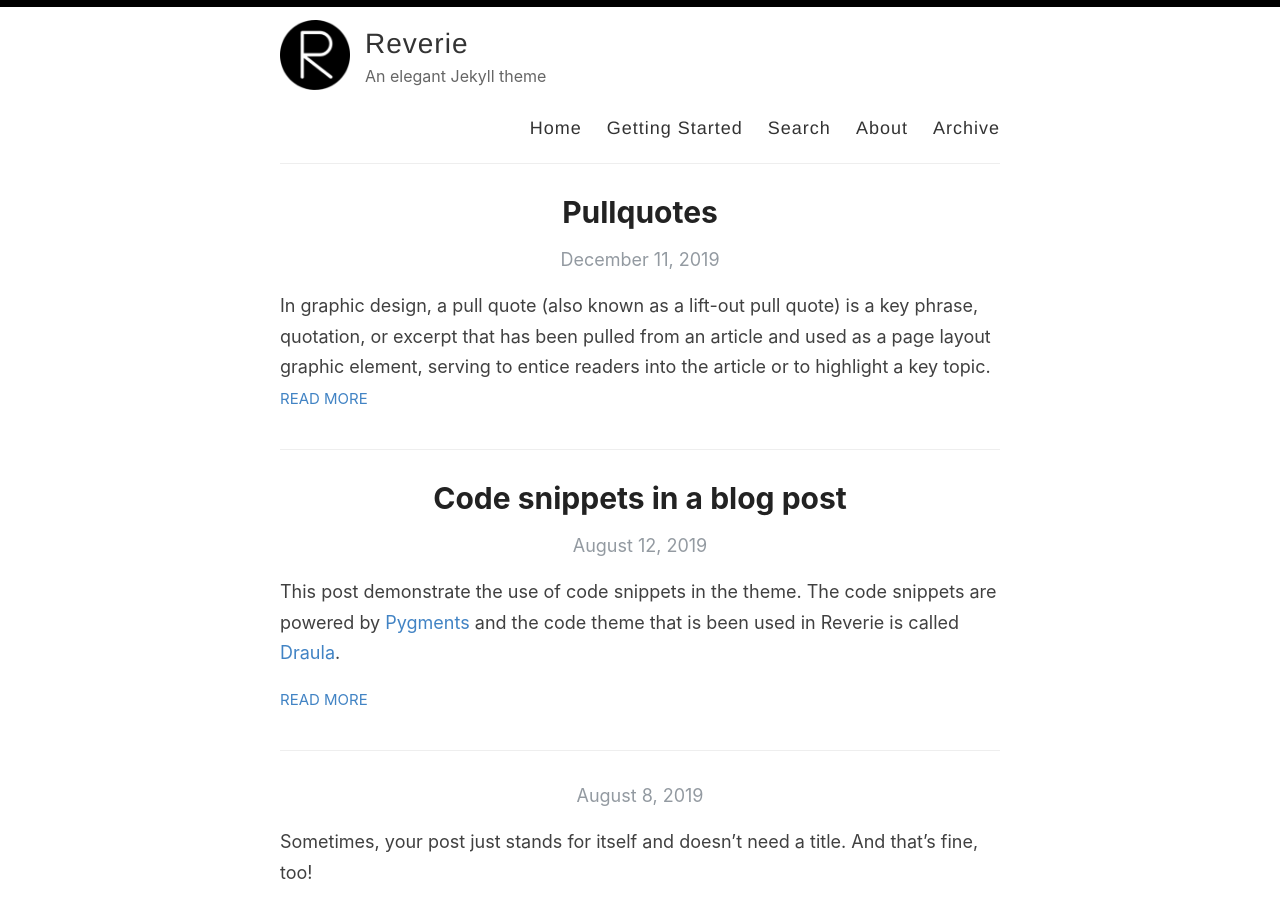
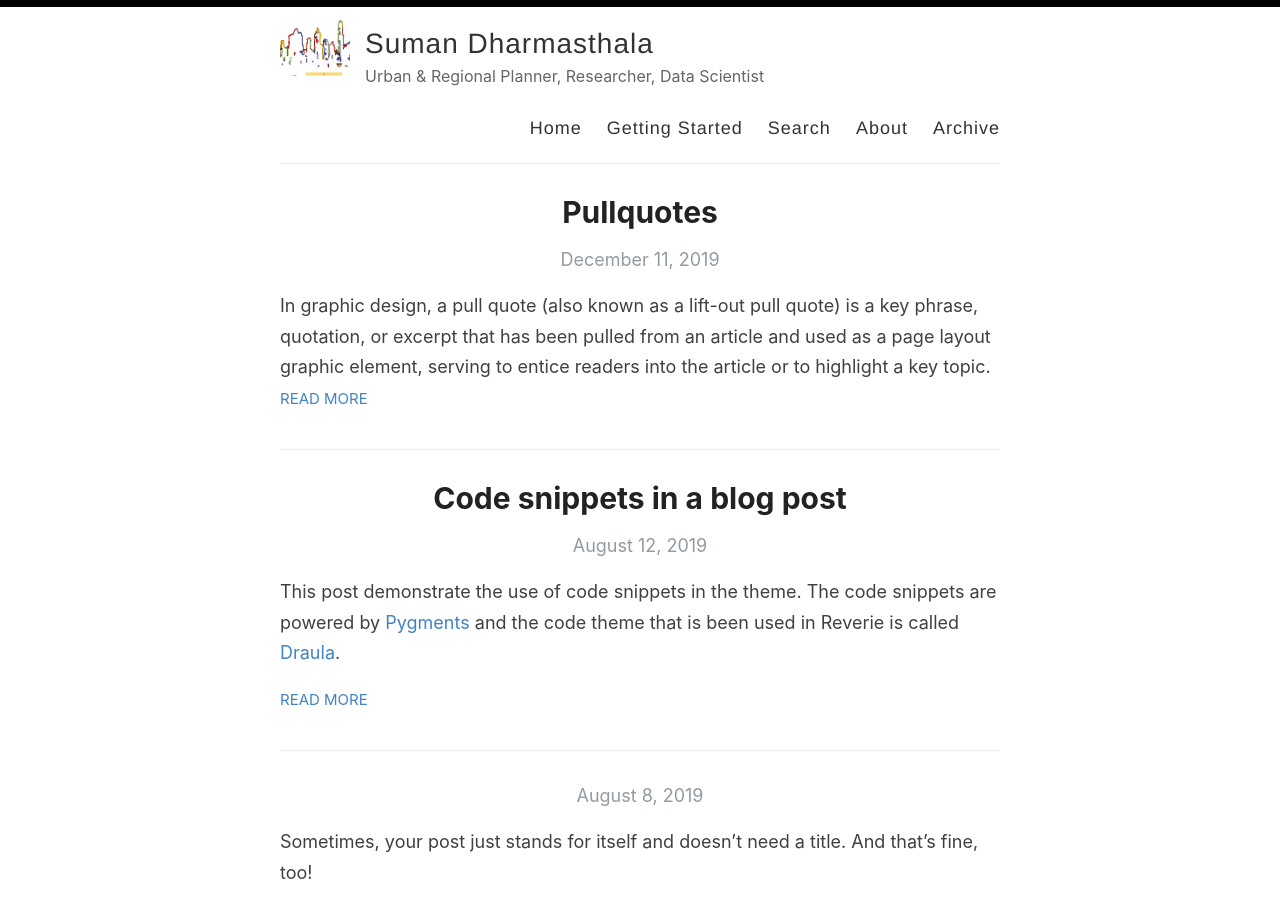
Before and after one commit to SD-Suman/work-in-progress, a Jekyll site: the page built from index.html, in a window 1280 px wide and 900 px high. Built offline with Jekyll 4.4.1, drawn with Linux system fonts in a browser that asks for light colours; the list of posts is cut into pages by our own code.

Commit message:
Update _config.yml

```diff
--- a/_config.yml
+++ b/_config.yml
@@ -3,16 +3,16 @@
 #
 
 # Name of your site (displayed in the header)
-name: Reverie
+name: Suman Dharmasthala
 
 # Name of the author
-author: Amit Merchant
+author: Suman Dharmasthala
 
 # Short bio or description (displayed in the header)
-description: An elegant Jekyll theme
+description: Urban & Regional Planner, Researcher, Data Scientist
 
 # URL of your avatar or profile pic (you could use your GitHub profile pic)
-avatar: /images/reverie.png
+avatar: /images/Logo.png
 
 #
 # Flags below are optional
@@ -21,19 +21,20 @@ avatar: /images/reverie.png
 # Includes an icon in the footer for each username you enter
 footer-links:
   dribbble:
-  email: amit.d.merchant@gmail.com
+  email: suman.nad@gmail.com
   facebook:
   flickr:
-  github: amitmerchant1990/reverie
+  github: SD-Suman
   instagram:
-  linkedin:
+  linkedin: s-d-suman-37702076/
   pinterest:
   rss: rss
-  twitter: amit_merchant
+  twitter: theonlysumanity
   stackoverflow:
   youtube: # channel/<your_long_string> or user/<user-name>
   googleplus: # anything in your profile username that comes after plus.google.com/
   playconsole:
+  googlescholar: https://scholar.google.com/citations?user=iVqqqVkAAAAJ&hl=en
 
 
 # Enter your Disqus shortname (not your username) to enable commenting on posts
@@ -41,21 +42,21 @@ footer-links:
 disqus:
 
 # Enter your Google Analytics web tracking code (e.g. UA-2110908-2) to activate tracking
-google_analytics: UA-43339302-11
+google_analytics: #UA-43339302-11
 
 # For newer "GA4" analytics, use the following instead of the "UA" entry above
 #google_analytics_ga4: G-GABC1DEFG
 
 # Your website URL (e.g. http://amitmerchant1990.github.io or http://www.amitmerchant.com)
 # Used for Sitemap.xml and your RSS feed
-url: http://www.amitmerchant.com/reverie
-enforce_ssl: https://www.amitmerchant.com/reverie
+url:
+enforce_ssl:
 
 # If you're hosting your site at a Project repository on GitHub pages
 # (http://yourusername.github.io/repository-name)
 # and NOT your User repository (http://yourusername.github.io)
 # then add in the baseurl here, like this: "/repository-name"
-baseurl: "/reverie"
+baseurl: ""
 
 #
 # !! You don't need to change any of the configuration flags below !!
```
